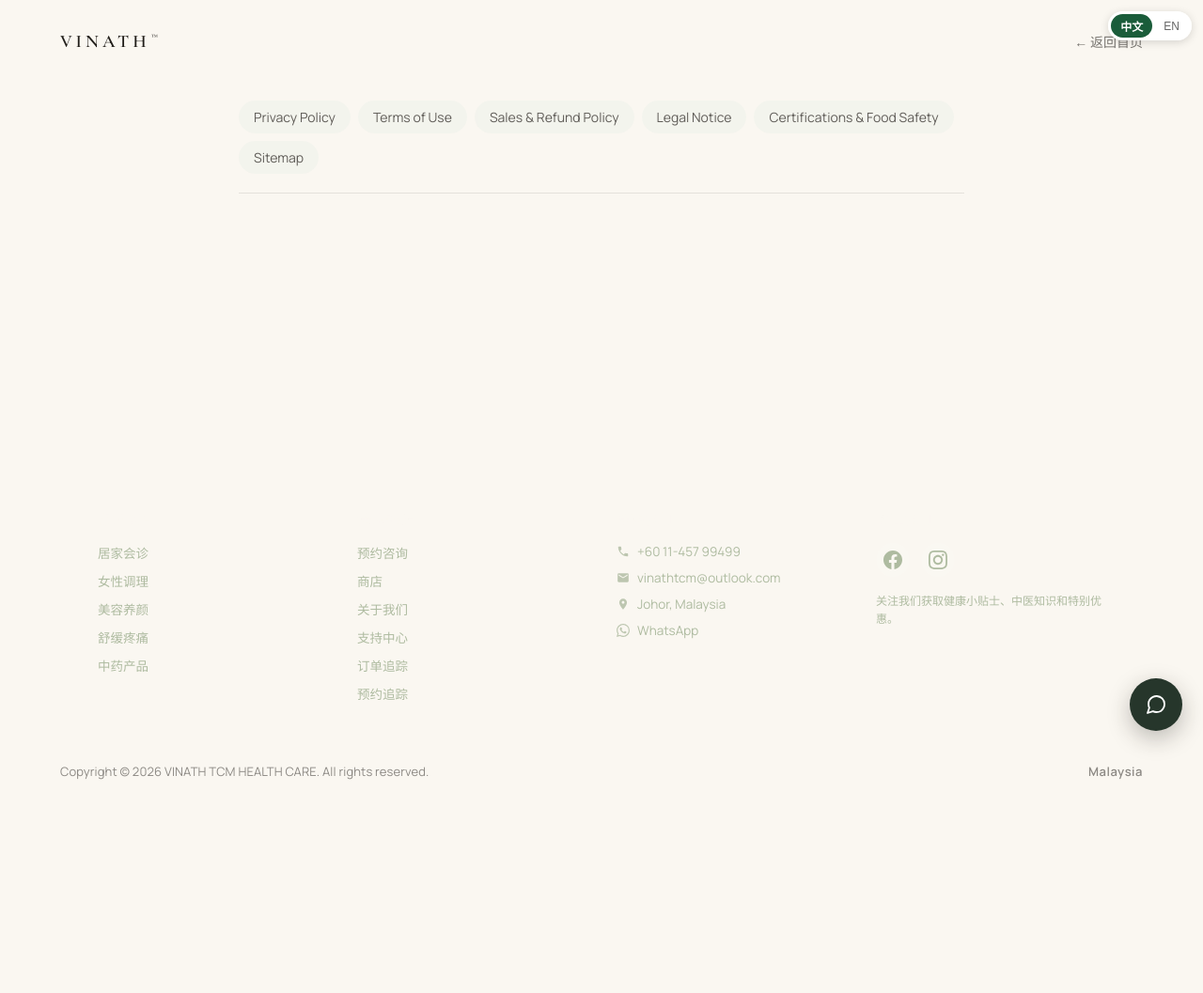
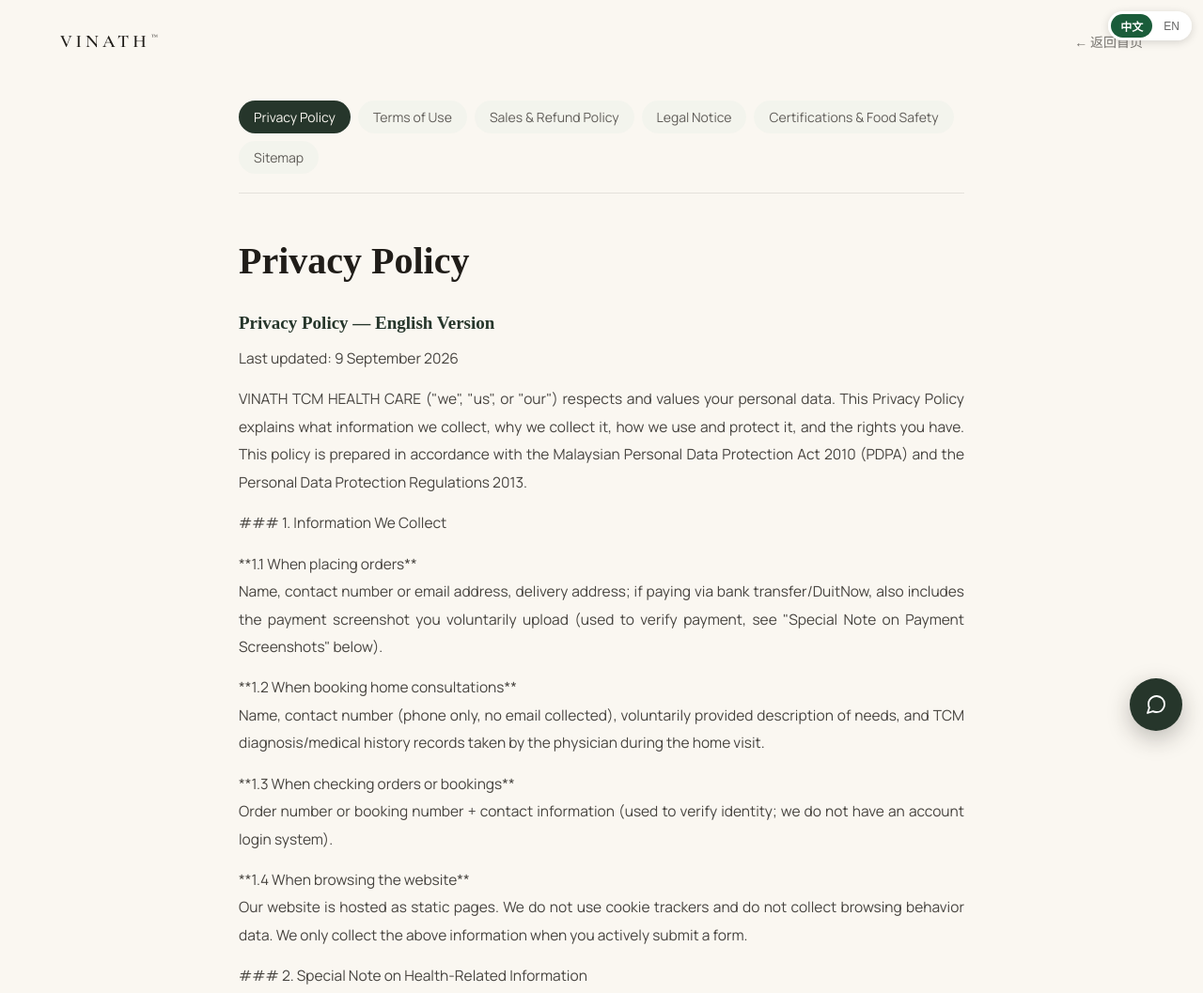
Before and after one commit to VinathTCM/vinath-website, a plain HTML site: page policy/index.html in a window 1280 px wide. Shown: the top 1057 px of the page at 94% size. Before the commit the page ends 870 px from the top, so only its background shows below. Drawn offline with nearby package versions, Linux system fonts and the light colour scheme; no server answers.

Commit message:
fix: 政策页面加空值检查，修复footerLinks不存在导致文档不渲染

```diff
--- a/policy/index.html
+++ b/policy/index.html
@@ -1502,13 +1502,16 @@
 
   var docs = await getPolicyDocs();
 
-  document.getElementById('policyTabs').innerHTML = POLICY_DOCS.map(function(key){
+  var tabsEl = document.getElementById('policyTabs');
+  if(tabsEl) tabsEl.innerHTML = POLICY_DOCS.map(function(key){
     return '<a href="#'+key+'" class="policy-tab" data-doc="'+key+'">'+escapeHtml(docs[key].title)+'</a>';
   }).join('');
-  document.getElementById('footerLinks').innerHTML = POLICY_DOCS.map(function(key){
+  var footerLinksEl = document.getElementById('footerLinks');
+  if(footerLinksEl) footerLinksEl.innerHTML = POLICY_DOCS.map(function(key){
     return '<a href="#'+key+'" data-doc="'+key+'">'+escapeHtml(docs[key].title)+'</a>';
   }).join('');
-  document.getElementById('policyDocs').innerHTML = POLICY_DOCS.map(function(key){
+  var docsEl = document.getElementById('policyDocs');
+  if(docsEl) docsEl.innerHTML = POLICY_DOCS.map(function(key){
     var doc = docs[key];
     return '<article class="policy-doc" id="doc-'+key+'">'
       + '<h1>'+escapeHtml(doc.title)+'</h1>'
```
